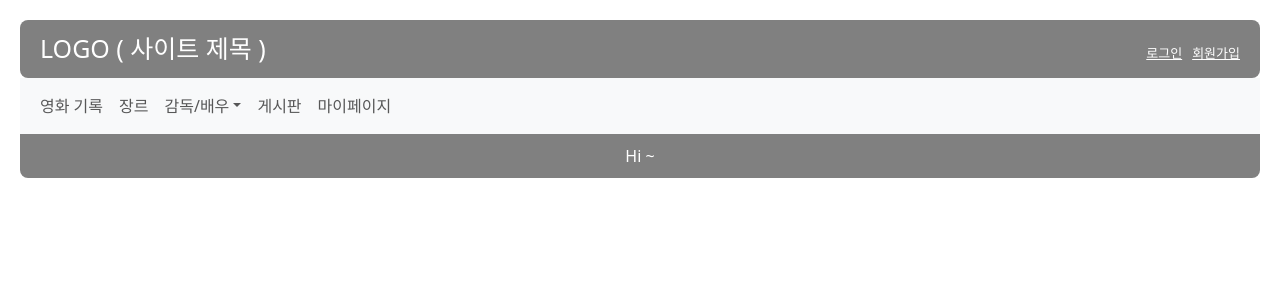
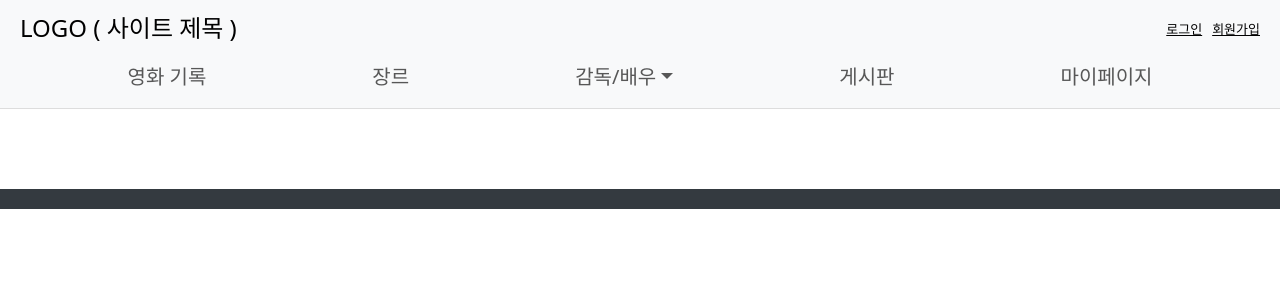
Before and after one commit to ICT-4-A/Frontend, a React (Create React App) app: page /signup in a window 1280 px wide. Shown: the top 300 px of the page. Built offline with nearby package versions, Linux system fonts and the light colour scheme.

Commit message:
임시저장

```diff
--- a/src/components/Layout.tsx
+++ b/src/components/Layout.tsx
@@ -1,46 +1,70 @@
-//comp/Layout.tsx 로 복사 해두기
-import React from 'react'
+// comp/Layout.tsx
+import React from 'react';
 import Navbar from './Navbar';
 import { Link } from 'react-router-dom';
+
 interface LayoutProps {
-    children: React.ReactNode;
+  children: React.ReactNode;
 }
-const Layout: React.FC<LayoutProps> = ({children}) => {
+
+const Layout: React.FC<LayoutProps> = ({ children }) => {
   return (
-    <div style={{ maxWidth: 'auto', margin: '0 auto',
-      padding: '20px' }}>
-      <header style={{
-        display: 'flex',
-        justifyContent: 'space-between', // 공간을 사이로 벌려놓기
-        alignItems: 'center', //중앙 정렬
-        backgroundColor: 'gray',
-        color: 'white',
-        padding: '10px 20px',
-        borderRadius: '8px' ,
-        fontSize:'25px'
-        }}>
-        <Link className="navbar-brand" to="/">LOGO ( 사이트 제목 ) </Link>
-        <div>
-            <a href="/login" style={{ marginRight: '10px',
-               color: 'white' , fontSize:'13px'}}>로그인</a>
-            <a href="/signup" style={{ color: 'white' ,fontSize:'13px'} }>회원가입</a>
+    <div style={{ maxWidth: 'auto', margin: '0 auto' }}>
+      <header
+        style={{
+          background: '#f8f9fa',
+          padding: '10px 20px 0',
+          borderBottom: '1px solid #ddd',
+        }}
+      >
+        {/* 1줄: 로고 + 로그인/회원가입 */}
+        <div
+          style={{
+            display: 'flex',
+            justifyContent: 'space-between',
+            alignItems: 'center',
+            marginBottom: '8px',
+          }}
+        >
+          <Link
+            className="navbar-brand"
+            to="/"
+            style={{ fontSize: '24px', textDecoration: 'none', color: 'black' }}
+          >
+            LOGO ( 사이트 제목 )
+          </Link>
 
+          <div>
+            <Link
+              to="/login"
+              style={{ marginRight: '10px', color: 'black', fontSize: '13px' }}
+            >
+              로그인
+            </Link>
+            <Link to="/signup" style={{ color: 'black', fontSize: '13px' }}>
+              회원가입
+            </Link>
+          </div>
         </div>
 
+        {/* 2줄: 메뉴 네브바 */}
+        <Navbar />
       </header>
-      <Navbar/>
-      <main>{children}</main>
-      <footer style={{
-            backgroundColor: 'gray',
-            color: 'white',
-            padding: '10px',
-            borderRadius: '0 0 8px 8px',
-            textAlign:'center'
-        }}>
-          <div> Hi ~ </div>
+
+      <main style={{ padding: '20px' }}>{children}</main>
+
+      <footer
+        style={{
+          backgroundColor: '#343a40',
+          color: 'white',
+          padding: '10px',
+          textAlign: 'center',
+          marginTop: '40px',
+        }}
+      >
       </footer>
     </div>
-  )
-}
+  );
+};
 
-export default Layout
+export default Layout;
--- a/src/components/Navbar.tsx
+++ b/src/components/Navbar.tsx
@@ -1,26 +1,26 @@
-// src/components/Navbar/Navbar.tsx
-import { Link } from "react-router-dom";
+// comp/Navbar.tsx
+import React from 'react';
+import { Link } from 'react-router-dom';
 
-const Navbar = () => {
-
+const Navbar: React.FC = () => {
   return (
-
-    <nav className="navbar navbar-expand-lg navbar-light bg-light">
-      <div><h1></h1></div>
-      <div className="container-fluid">
-
-
-
-        <div className="collapse navbar-collapse" id="navbarScroll">
-          <ul className="navbar-nav me-auto my-2 my-lg-0 navbar-nav-scroll"
-            style={{ "--bs-scroll-height": "100px" } as React.CSSProperties}
+    <nav className="navbar navbar-expand-lg navbar-light bg-light" style={{ padding: '0 0 8px 0' }}>
+      <div className="container-fluid" style={{ paddingLeft: 0, paddingRight: 0 }}>
+        <div className="collapse navbar-collapse justify-content-center" id="navbarScroll">
+          <ul
+            className="navbar-nav mx-auto my-2 my-lg-0 navbar-nav-scroll"
+            style={{ maxHeight: '100px' , display:'flex', justifyContent:'center', gap:'150px', fontSize:'20px'}}
           >
             <li className="nav-item">
-              <Link className="nav-link" to="/MovieLog">영화 기록</Link>
+              <Link className="nav-link" to="/MovieLog">
+                영화 기록
+              </Link>
             </li>
 
             <li className="nav-item">
-              <Link className="nav-link" to="/genre">장르</Link>
+              <Link className="nav-link" to="/genre">
+                장르
+              </Link>
             </li>
 
             <li className="nav-item dropdown">
@@ -34,22 +34,34 @@ const Navbar = () => {
               >
                 감독/배우
               </a>
-
               <ul className="dropdown-menu" aria-labelledby="navbarScrollingDropdown">
-                <li><Link className="dropdown-item" to="/director">감독별 영화 기록</Link></li>
-                <li><hr className="dropdown-divider" /></li>
-                <li><Link className="dropdown-item" to="/actor">배우별 영화 기록</Link></li>
+                <li>
+                  <Link className="dropdown-item" to="/director">
+                    감독별 영화 기록
+                  </Link>
+                </li>
+                <li>
+                  <hr className="dropdown-divider" />
+                </li>
+                <li>
+                  <Link className="dropdown-item" to="/actor">
+                    배우별 영화 기록
+                  </Link>
+                </li>
               </ul>
             </li>
 
             <li className="nav-item">
-              <Link className="nav-link" to="/board">게시판</Link>
+              <Link className="nav-link" to="/board">
+                게시판
+              </Link>
             </li>
 
             <li className="nav-item">
-              <Link className="nav-link" to="/mypage">마이페이지</Link>
+              <Link className="nav-link" to="/mypage">
+                마이페이지
+              </Link>
             </li>
-
           </ul>
         </div>
       </div>
```
Also changed, not shown: src/components/MovieLog/MovieLog.tsx (deleted, +0 -71 lines), src/contents/MovieLog/MovieLog.tsx (line endings or trailing spaces).
